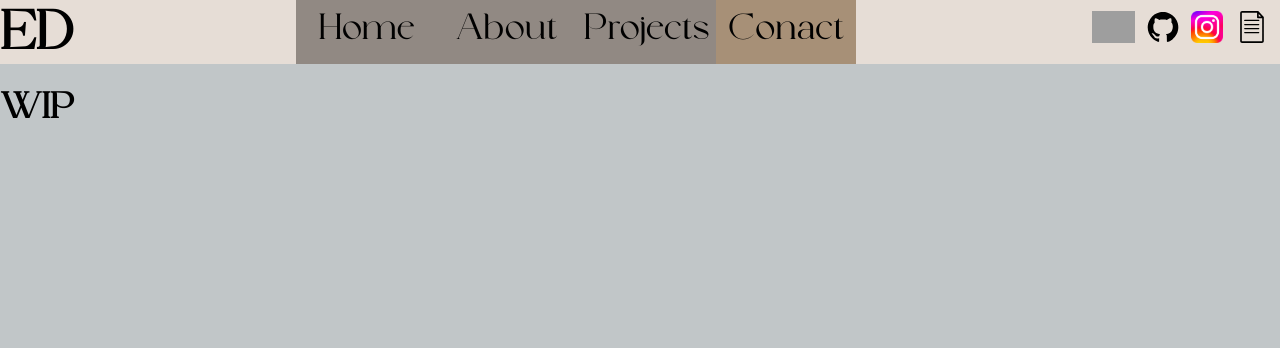
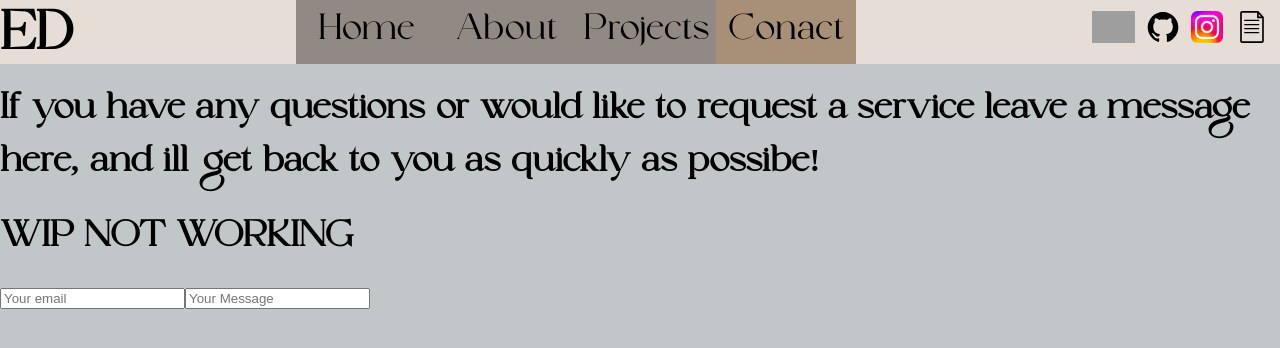
Before and after one commit to EthanDuvall/Portfolio, a React (Create React App) app: page /Contact in a window 1280 px wide. Shown: the top 348 px of the page. Built offline with nearby package versions, Linux system fonts and the light colour scheme; grey boxes are pictures that could not be loaded.

Commit message:
create email form

```diff
--- a/src/Components/Conact/Conact.js
+++ b/src/Components/Conact/Conact.js
@@ -1,12 +1,19 @@
-import "./Conact.scss"
+import "./Conact.scss";
 
-
-function Contact(){
-
-
-    return(<h1>WIP</h1>)
+function Contact() {
+  return (
+    <>
+      <h1>
+        If you have any questions or would like to request a service leave a
+        message here, and ill get back to you as quickly as possibe!
+      </h1>
+      <form>
+        <h1>WIP NOT WORKING</h1>
+        <input type = "text" placeholder="Your email" required/>
+        <input type = "text" placeholder = "Your Message" required/>
+      </form>
+    </>
+  );
 }
 
-
-
-export default Contact
+export default Contact;
--- a/src/Components/Home/Home.js
+++ b/src/Components/Home/Home.js
@@ -26,10 +26,7 @@ import "./Home.scss"
             </div>
             <aside>
                 <p>Current Project:</p>
-                <p>I am developing a daily qoute app that will send a qoute at a set time based on what the user sets it too.
-                I plan to use javascript and react native for the front end and python for the backend.
-                Current planed features: Set multiple times to recive qoute, Upload your own qoutes, Settings for a perfered type of qoute
-                (Hopeful, Encouraging, Inspirational, Fear, Ect).</p>
+                <p>-Freelancing for outlair Ai-</p>
             </aside>
             <img alt ="pictureOfMe" />
         </div>);
```
